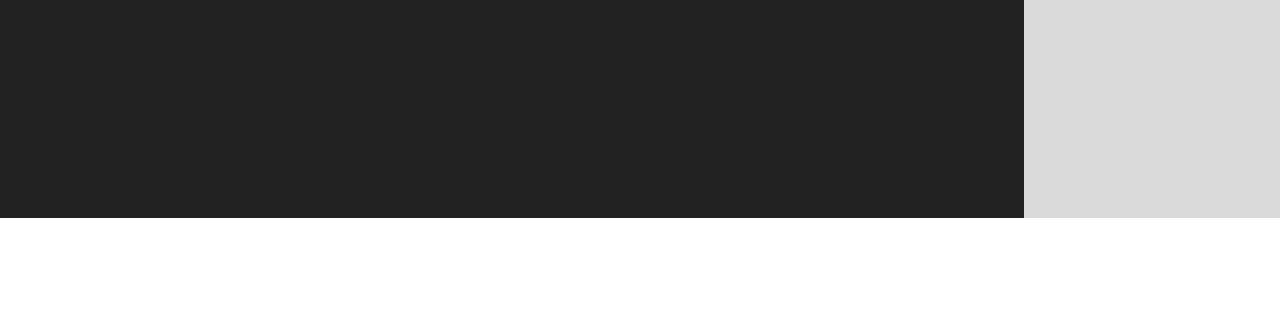
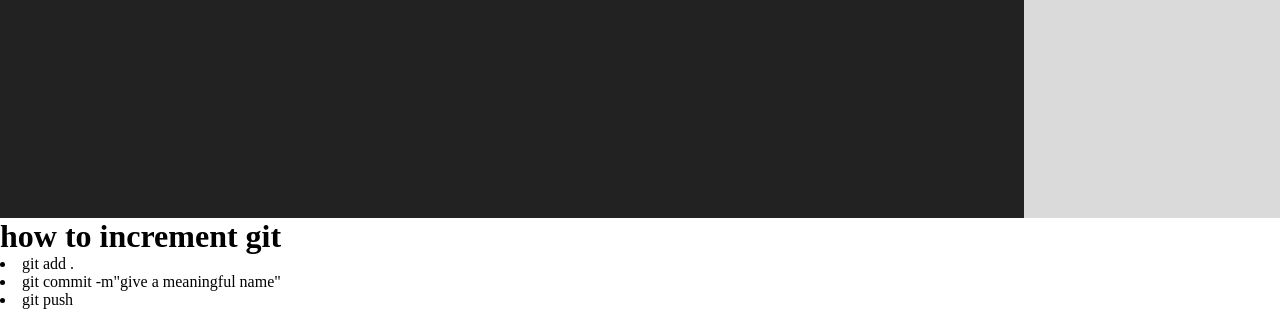
Before and after one commit to Muntasirchy101/project-5, a plain HTML site: page index.html in a window 1280 px wide. Shown: the part 582-891 px from the top of the page. Before the commit the page ends 800 px from the top, so only its background shows below. Drawn offline with Linux system fonts and the light colour scheme.

Commit message:
first try to commit

```diff
--- a/index.html
+++ b/index.html
@@ -19,5 +19,10 @@
 
     </div>
 
+    <h1>how to increment git </h1>
+    <li>git add .</li>
+    <li>git commit -m"give a meaningful name"</li>
+    <li>git push</li>
+
 </body>
 </html>
```
